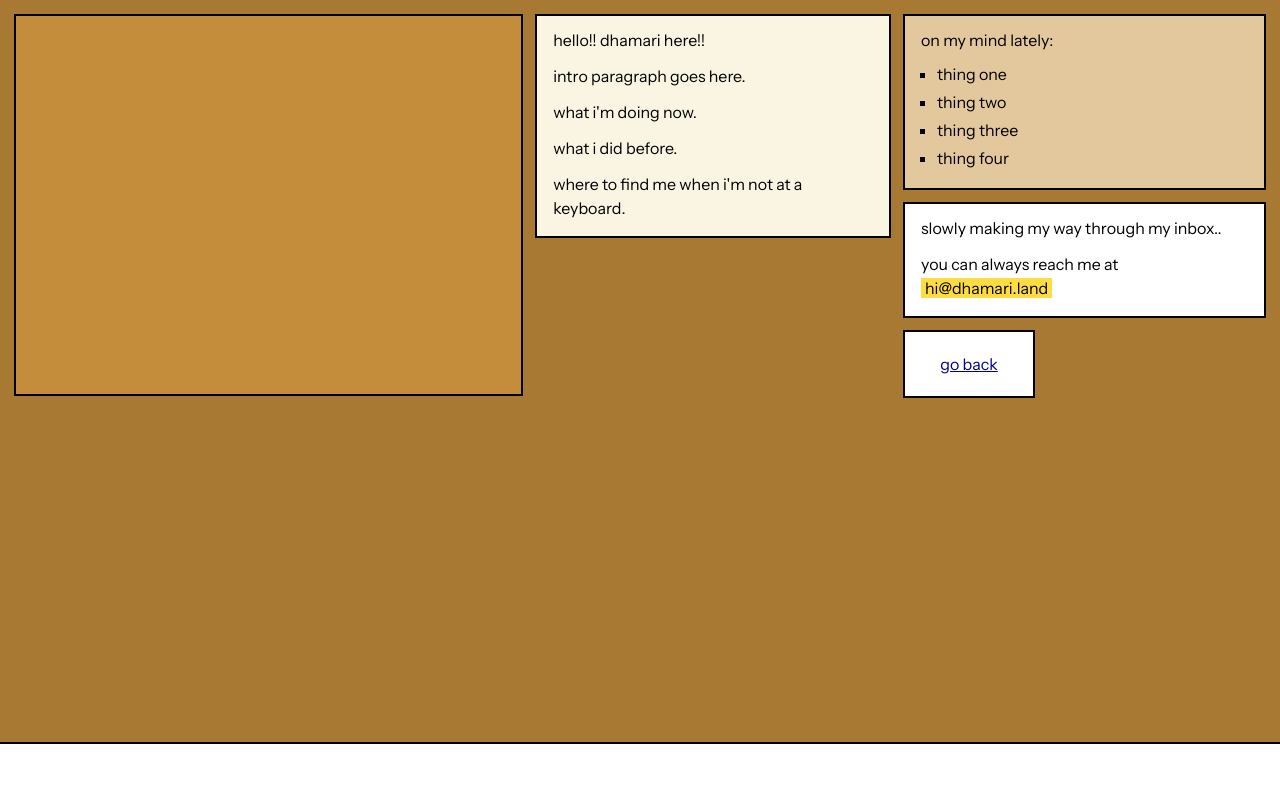
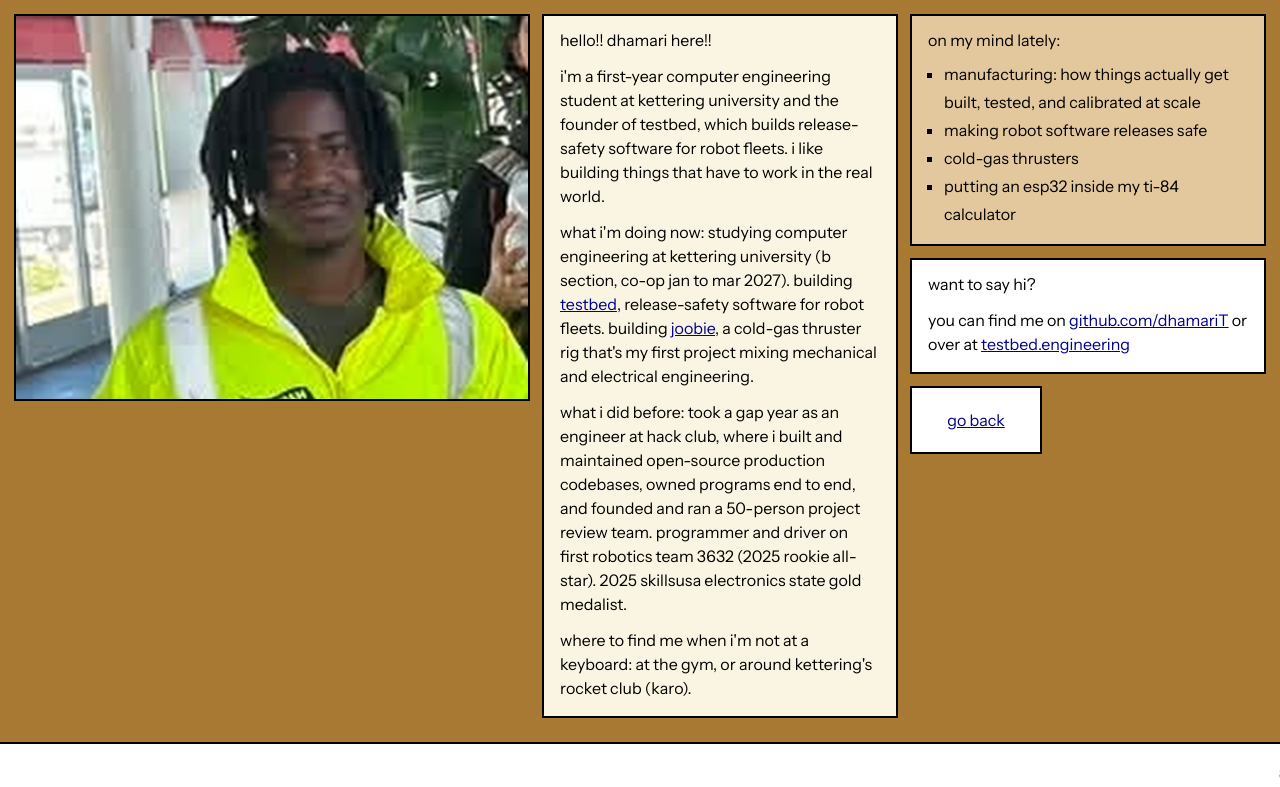
Before and after one commit to dhamariT/dhamari-land, a plain HTML site: page about/index.html in a window 1280 px wide. Drawn offline with Linux system fonts and the light colour scheme.

Commit message:
Fill in About page content and add professional photo
Replace template text with real intro, now/before/offline paragraphs,
on-my-mind list, and GitHub/Testbed contact links (dhamari.land has no
DNS, so the email was not a working address). Add assets/photo.jpg and
show it on the home intro and the About media slot.

Co-authored-by: Dhamari Trice-Hanson <dhamariT@users.noreply.github.com>

```diff
--- a/about/index.html
+++ b/about/index.html
@@ -18,15 +18,18 @@
   <div class="container">
     <!-- swap this for <video autoplay muted loop playsinline poster="poster.jpg">
          <source src="play.mp4" type="video/mp4" /></video> when you have a clip -->
-    <div class="media" aria-hidden="true"></div>
+    <img class="media" src="../assets/photo.jpg" alt="dhamari trice-hanson" />
 
     <div class="content-left">
       <section class="introduction">
         <p>hello!! dhamari here!!</p>
-        <p>intro paragraph goes here.</p>
-        <p>what i'm doing now.</p>
-        <p>what i did before.</p>
-        <p>where to find me when i'm not at a keyboard.</p>
+        <!-- ABOUT-INTRO -->
+        <!-- EDIT ME: swap the paragraph below for your own words. -->
+        <p>i'm a first-year computer engineering student at kettering university and the founder of testbed, which builds release-safety software for robot fleets. i like building things that have to work in the real world.</p>
+        <!-- /ABOUT-INTRO -->
+        <p>what i'm doing now: studying computer engineering at kettering university (b section, co-op jan to mar 2027). building <a href="https://testbed.engineering" target="_blank" rel="noopener">testbed</a>, release-safety software for robot fleets. building <a href="https://github.com/dhamariT/joobie" target="_blank" rel="noopener">joobie</a>, a cold-gas thruster rig that's my first project mixing mechanical and electrical engineering.</p>
+        <p>what i did before: took a gap year as an engineer at hack club, where i built and maintained open-source production codebases, owned programs end to end, and founded and ran a 50-person project review team. programmer and driver on first robotics team 3632 (2025 rookie all-star). 2025 skillsusa electronics state gold medalist.</p>
+        <p>where to find me when i'm not at a keyboard: at the gym, or around kettering's rocket club (karo).</p>
       </section>
     </div>
 
@@ -34,19 +37,17 @@
       <section class="thoughts topic-one">
         <p class="section-header">on my mind lately:</p>
         <ul>
-          <li>thing one</li>
-          <li>thing two</li>
-          <li>thing three</li>
-          <li>thing four</li>
+          <li>manufacturing: how things actually get built, tested, and calibrated at scale</li>
+          <li>making robot software releases safe</li>
+          <li>cold-gas thrusters</li>
+          <li>putting an esp32 inside my ti-84 calculator</li>
         </ul>
       </section>
 
       <section class="contact-info">
-        <p>slowly making my way through my inbox..</p>
-        <p>you can always reach me at
-          <mark class="email" id="email" onclick="copyEmail()" tabindex="0" role="button"
-            onkeypress="if(event.key==='Enter'){copyEmail()}" aria-pressed="false"
-            aria-live="polite">hi@dhamari.land</mark>
+        <p>want to say hi?</p>
+        <p>you can find me on <a href="https://github.com/dhamariT" target="_blank" rel="noopener">github.com/dhamariT</a>
+          or over at <a href="https://testbed.engineering" target="_blank" rel="noopener">testbed.engineering</a>
         </p>
       </section>
 
@@ -64,16 +65,6 @@
     </marquee>
   </footer>
 
-  <script>
-    function copyEmail() {
-      const el = document.getElementById("email");
-      navigator.clipboard.writeText(el.textContent.trim()).then(() => {
-        el.setAttribute("aria-pressed", "true");
-        setTimeout(() => el.setAttribute("aria-pressed", "false"), 1500);
-      });
-    }
-  </script>
-
 </body>
 
 </html>
--- a/about/style.css
+++ b/about/style.css
@@ -81,6 +81,11 @@ video {
 
 .media {
     background-color: #c48d3b;
+}
+
+img.media {
+    object-fit: cover;
+    object-position: center top;
 }
 
 .info-block {
--- a/styles/style.css
+++ b/styles/style.css
@@ -94,7 +94,7 @@ main {
   width: 12rem;
   max-width: 100%;
   height: auto;
-  aspect-ratio: 4 / 5;
+  aspect-ratio: 3 / 4;
   object-fit: cover;
   border: 2px solid black;
   display: block;
```
Also changed, not shown: assets/photo.jpg (added).
